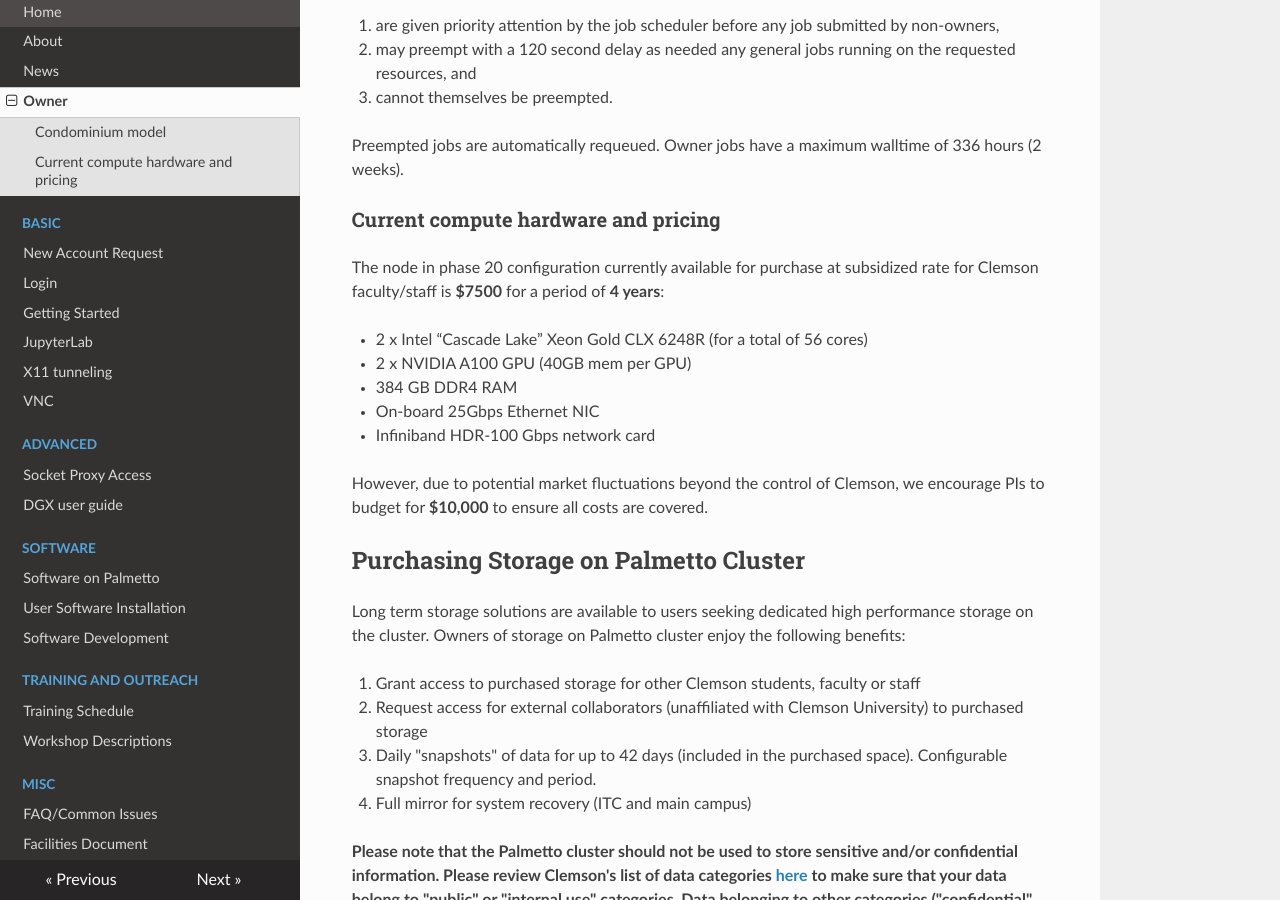
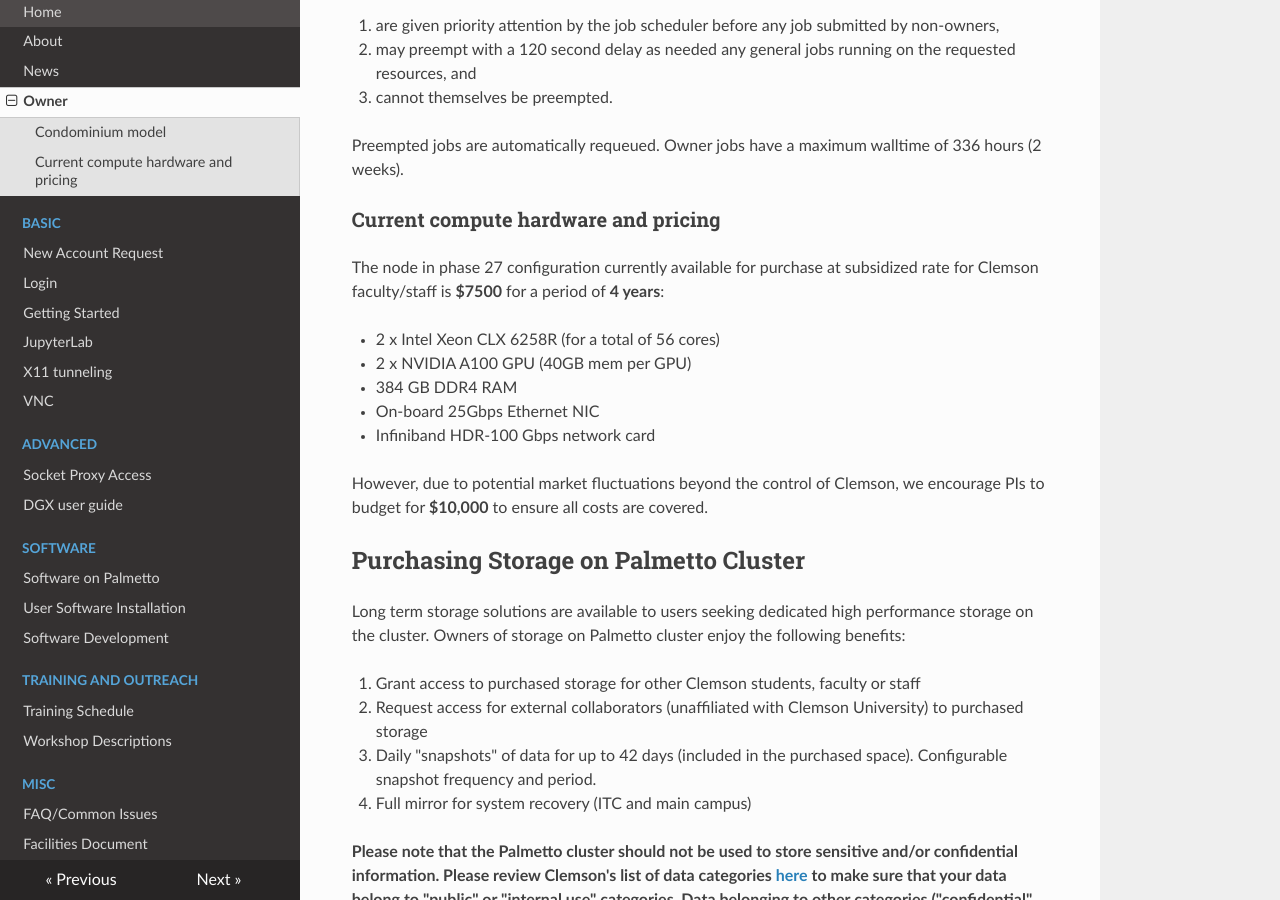
Before and after one commit to clemsonciti/palmetto-documentation, an MkDocs documentation site: the page built from docs/owner.md, in a window 1280 px wide and 900 px high, scrolled down 887 px. Built offline with MkDocs 1.6.1, drawn with Linux system fonts in a browser that asks for light colours; nearby versions of some CDN libraries.

Commit message:
Update owner.md

```diff
--- a/docs/owner.md
+++ b/docs/owner.md
@@ -40,9 +40,9 @@
 
 ### Current compute hardware and pricing
 
-The node in phase 20 configuration currently available for purchase at subsidized rate for Clemson faculty/staff is **$7500** for a period of **4 years**:
+The node in phase 27 configuration currently available for purchase at subsidized rate for Clemson faculty/staff is **$7500** for a period of **4 years**:
 
-* 2 x Intel “Cascade Lake” Xeon Gold CLX 6248R (for a total of 56 cores)
+* 2 x Intel Xeon CLX 6258R (for a total of 56 cores)
 * 2 x NVIDIA A100 GPU (40GB mem per GPU)
 * 384 GB DDR4 RAM
 * On-board 25Gbps Ethernet NIC
```
